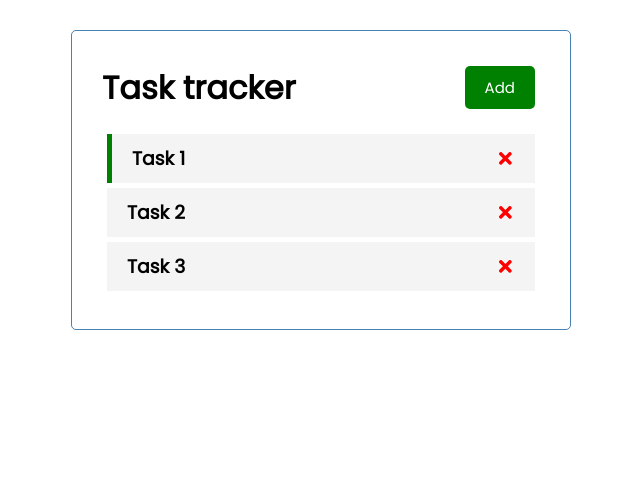
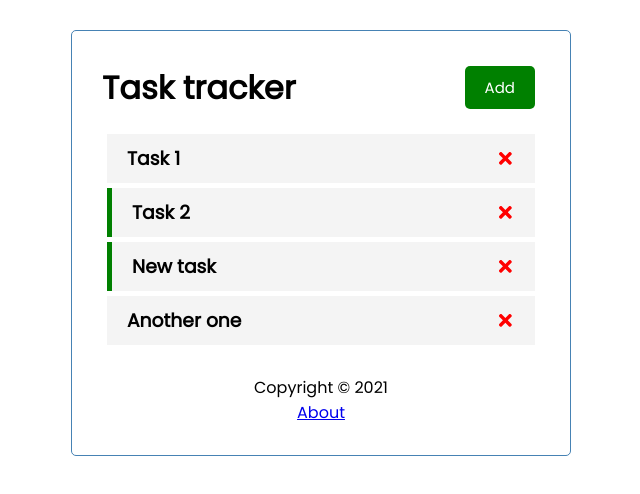
Before and after one commit to iryb/react-task-tracker, a React (Create React App) app: page / in a window 1280 px wide. Shown: the top 494 px of the page, without its empty margins (319-959 px from the left). Built offline with nearby package versions, Linux system fonts and the light colour scheme; data requests are answered from the project's data file.

Commit message:
Added data to JSON server

```diff
--- /dev/null
+++ b/db.json
@@ -0,0 +1,26 @@
+{
+  "tasks": [
+    {
+      "id": 1,
+      "title": "Task 1",
+      "reminder": false
+    },
+    {
+      "id": 2,
+      "title": "Task 2",
+      "reminder": true
+    },
+    {
+      "title": "New task",
+      "day": "",
+      "reminder": true,
+      "id": 3
+    },
+    {
+      "title": "Another one",
+      "day": "",
+      "reminder": false,
+      "id": 4
+    }
+  ]
+}
--- a/package.json
+++ b/package.json
@@ -6,8 +6,10 @@
     "@testing-library/jest-dom": "^5.11.9",
     "@testing-library/react": "^11.2.5",
     "@testing-library/user-event": "^12.6.3",
+    "json-server": "^0.16.3",
     "react": "^17.0.1",
     "react-dom": "^17.0.1",
+    "react-router-dom": "^5.2.0",
     "react-scripts": "4.0.2",
     "web-vitals": "^1.1.0"
   },
@@ -15,7 +17,8 @@
     "start": "react-scripts start",
     "build": "react-scripts build",
     "test": "react-scripts test",
-    "eject": "react-scripts eject"
+    "eject": "react-scripts eject",
+    "server": "json-server --watch db.json --port 5000"
   },
   "eslintConfig": {
     "extends": [
--- a/src/App.js
+++ b/src/App.js
@@ -1,59 +1,101 @@
 import './App.css';
 import Header from './components/Header'
 import Tasks from "./components/Tasks";
-import {useState} from 'react'
+import {useState, useEffect} from 'react';
+import {BrowserRouter as Router, Route} from 'react-router-dom'
 import AddTask from './components/AddTask';
+import Footer from './components/Footer';
+import About from './components/About';
+
 
 function App() {
   const [showAddTask, setShowAddTask] = useState(false)
   const [tasks, setTask] = useState(
-    [
-        {
-            id: 1,
-            title: 'Task 1',
-            reminder: true
-        },
-        {
-            id: 2,
-            title: 'Task 2',
-            reminder: false
-        },
-        {
-            id: 3,
-            title: 'Task 3',
-            reminder: false
-        }
-    ]
+    []
   );
 
+  useEffect(() => {
+    const getTasks = async () => {
+      const tasksFromServer = await fetchTasks()
+      setTask(tasksFromServer)
+    }
+    getTasks()
+  }, [])
+
+  //Fetch Tasks
+  const fetchTasks = async () => {
+    const res = await fetch('http://localhost:5000/tasks')
+    const data = await res.json()
+
+    return data
+  }
+
+  //Fetch Task
+  const fetchTask = async (id) => {
+    const res = await fetch(`http://localhost:5000/tasks/${id}`)
+    const data = await res.json()
+
+    return data
+  }
+
   //Add Task
-  const addTask = (task) => {
-    const id = Math.floor(Math.random() * 10000) + 1;
-    const newTask = { id, ...task }
-    setTask([...tasks, newTask])
+  const addTask = async (task) => {
+    const res = await fetch('http://localhost:5000/tasks', {
+      method: 'POST',
+      headers: {
+        'Content-type' : 'application/json'
+      },
+      body: JSON.stringify(task),
+    })
+
+    const data = await res.json()
+
+    setTask([...tasks, data])
   }
 
   //Delete task
-  const deleteTask = (id) => {
+  const deleteTask = async (id) => {
+    await fetch(`http://localhost:5000/tasks/${id}`, {
+      method: 'DELETE',
+    })
+
     setTask(tasks.filter( (task) => task.id !== id ))
   }
 
   //Toggle reminder
-  const toggleReminder = (id) => {
+  const toggleReminder = async (id) => {
+    const taskToToggle = await fetchTask(id)
+    const updTask = {...taskToToggle,
+    reminder: !taskToToggle.reminder
+    }
+
+    const res = await fetch(`http://localhost:5000/tasks/${id}`, {
+      method: 'PUT',
+      headers: {
+        'Content-type': 'application/json'
+      },
+      body: JSON.stringify(updTask)
+    })
+
+    const data = await res.json()
+
     setTask(
       tasks.map((task) =>
         task.id === id ?
-        { ...task, reminder: !task.reminder }
+        { ...task, reminder: data.reminder }
         : task
       )
     )
   }
 
   return (
+    <Router>
     <div className="container">
       <Header onAdd={() =>
         setShowAddTask (!showAddTask)} showAdd={showAddTask}
       />
+      <Route path="/" exact render={(props) => (
+        <>
           {showAddTask && <AddTask onAdd={addTask} />}
           {tasks.length > 0 ?
           <Tasks tasks={tasks}
@@ -61,7 +103,12 @@
           onToggle={toggleReminder}
           />
           : 'No Tasks'}
+        </>
+      )} />
+      <Route path="/about" component={About}/>
+      <Footer />
     </div>
+    </Router>
   );
 }
 
--- /dev/null
+++ b/src/components/About.js
@@ -0,0 +1,11 @@
+import {Link} from 'react-router-dom'
+
+const About = () => {
+    return(
+        <div>
+            <p>Version 1.0</p>
+            <Link to="/">Go back</Link>
+        </div>
+    )
+}
+export default About
--- /dev/null
+++ b/src/components/Footer.js
@@ -0,0 +1,11 @@
+import {Link} from 'react-router-dom'
+
+const Footer = () => {
+    return(
+        <footer>
+            <p>Copyright &copy; 2021</p>
+            <Link to="/about">About</Link>
+        </footer>
+    )
+}
+export default Footer
--- a/src/components/Header.js
+++ b/src/components/Header.js
@@ -1,13 +1,18 @@
 import PropTypes from 'prop-types'
+import {useLocation} from 'react-router-dom'
 import Button from "./Button";
 
 const Header = ({ title, onAdd, showAdd }) => {
+    const location = useLocation()
+
     return(
         <header className="header">
             <h1>{title}</h1>
-            <Button color={showAdd ? 'red' : 'green'}
-            text={showAdd ? 'Close' : 'Add'}
-            onClick={onAdd} />
+            {location.pathname === '/' && (
+                <Button color={showAdd ? 'red' : 'green'}
+                text={showAdd ? 'Close' : 'Add'}
+                onClick={onAdd} />
+            )}
         </header>
     )
 }
```
Also changed, not shown: 2 other files (tests, documents, lock files or other folders). Lines whose indentation alone changed are shown as unchanged.
